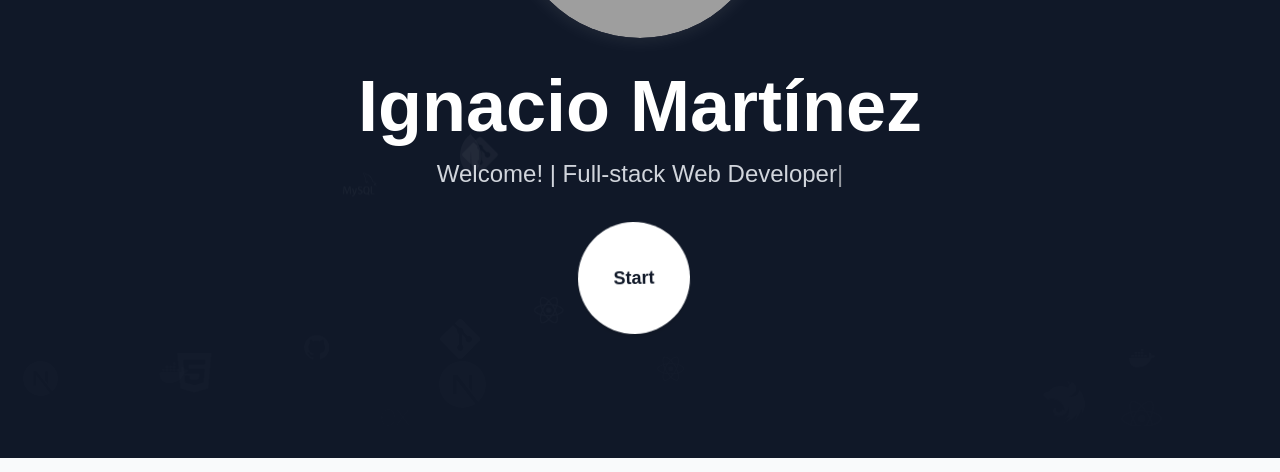
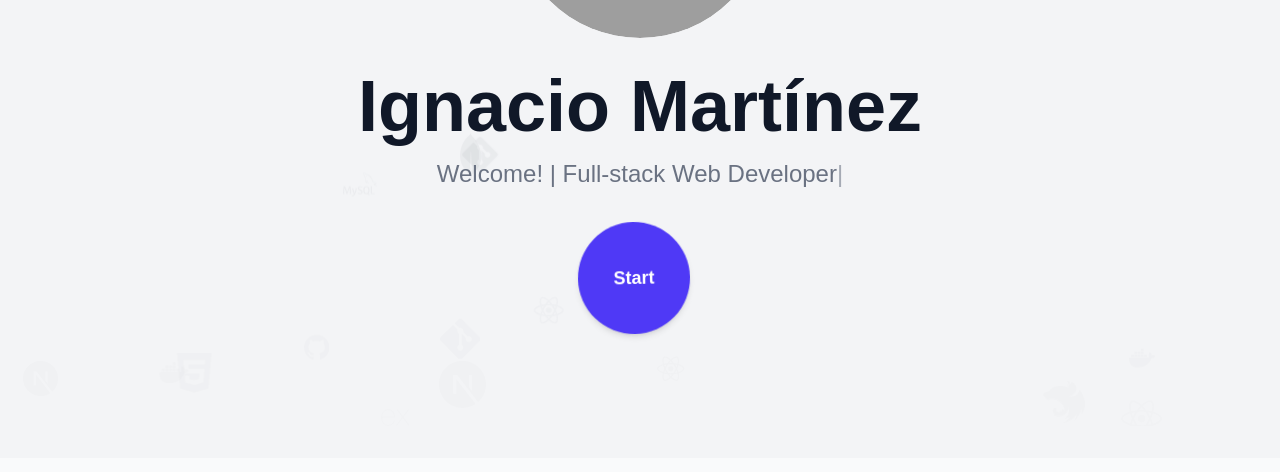
Before and after one commit to martinezdap25/portfolio-igna-martinez, a Next.js app: page /en in a window 1280 px wide. Shown: the part 342-814 px from the top of the page. Built offline with nearby package versions, Linux system fonts and the light colour scheme; grey boxes are pictures that could not be loaded.

Commit message:
IntroScreen - Modo oscuro/claro.

```diff
--- a/src/components/theme/IntroScreen.tsx
+++ b/src/components/theme/IntroScreen.tsx
@@ -3,7 +3,7 @@
 import { useEffect, useState } from "react";
 import { motion, AnimatePresence } from "framer-motion";
 import Image from "next/image";
-import CircuitBoardAnimation from "./TechnologiesAnimation";
+import TechnologiesAnimation from "./TechnologiesAnimation";
 
 export default function IntroScreen({ dict }: { dict: { intro: { desc: string; button: string } } }) {
     const fullText = dict.intro.desc;
@@ -29,9 +29,9 @@ export default function IntroScreen({ dict }: { dict: { intro: { desc: string; b
                     animate={{ y: 0 }}
                     exit={{ y: "-100%" }}
                     transition={{ duration: 1, ease: "easeInOut" }}
-                    className="fixed top-0 left-0 w-full h-full z-50 flex flex-col items-center justify-center bg-gray-900 text-white px-6 text-center space-y-8"
+                    className="fixed top-0 left-0 w-full h-full z-50 flex flex-col items-center justify-center bg-gray-100 text-gray-800 dark:bg-gray-900 dark:text-white px-6 text-center space-y-8"
                 >
-                    <CircuitBoardAnimation />
+                    <TechnologiesAnimation />
 
                     {/* Animated image */}
                     <motion.div
@@ -51,20 +51,20 @@ export default function IntroScreen({ dict }: { dict: { intro: { desc: string; b
                         />
                     </motion.div>
 
-                    <h1 className="text-5xl md:text-7xl font-extrabold mb-4 text-white tracking-in-expand">
+                    <h1 className="text-5xl md:text-7xl font-extrabold mb-4 text-gray-900 dark:text-white tracking-in-expand">
                         Ignacio Martínez
                     </h1>
 
-                    <p className="text-xl md:text-2xl text-gray-300 font-mono max-w-xl mx-auto">
+                    <p className="text-xl md:text-2xl text-gray-500 font-mono max-w-xl mx-auto">
                         {displayedText}
-                        <span className="animate-pulse text-white">|</span>
+                        <span className="animate-pulse text-gray-500 dark:text-white">|</span>
                     </p>
 
                     <motion.button
                         initial={{ opacity: 0 }}
                         animate={{ opacity: 1 }}
                         transition={{ duration: 1, ease: "easeOut", delay: 2 }}
-                        className="w-28 h-28 rounded-full bg-white text-gray-900 flex items-center justify-center cursor-pointer wobble-hor-bottom font-semibold text-sm md:text-lg shadow-md hover:bg-indigo-600 hover:text-white hover:shadow-xl transition-all duration-300"
+                        className="w-28 h-28 rounded-full bg-indigo-600 dark:bg-white text-white dark:text-gray-900 flex items-center justify-center cursor-pointer wobble-hor-bottom font-semibold text-sm md:text-lg shadow-md dark:hover:bg-indigo-600 hover:bg-indigo-700 hover:text-white hover:shadow-xl transition-all duration-300"
                         onClick={() => setHide(true)}
                     >
                         {dict.intro.button}
--- a/src/components/theme/TechnologiesAnimation.tsx
+++ b/src/components/theme/TechnologiesAnimation.tsx
@@ -53,7 +53,7 @@ interface FloatingBox {
     swayDelay: number
 }
 
-export default function CircuitBoardAnimation() {
+export default function TechnologiesAnimation() {
     const [boxes, setBoxes] = useState<FloatingBox[]>([])
 
     useEffect(() => {
```
